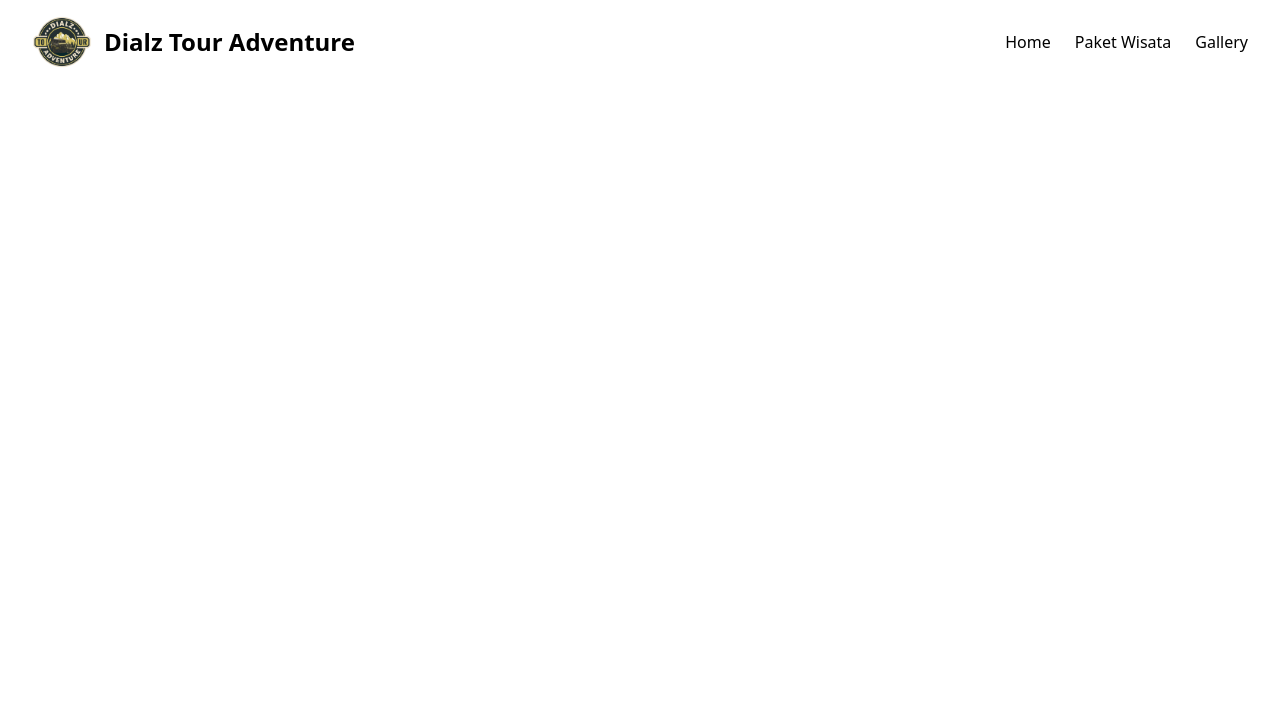
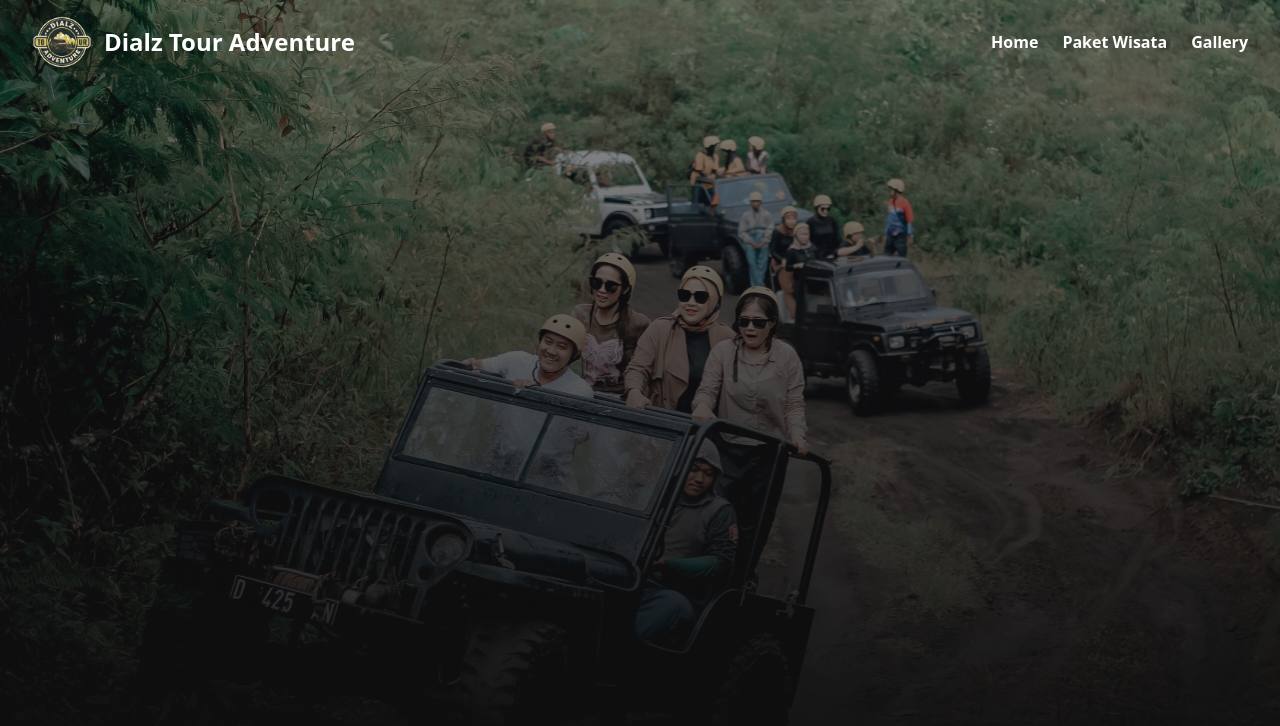
Before and after one commit to aufaikrimaa/kjtg-company-profile, a React (Vite) app: page / in a window 1280 px wide. Shown: the top 726 px of the page. Built offline with nearby package versions, Linux system fonts and the light colour scheme.

Commit message:
add hero

```diff
--- /dev/null
+++ b/src/components/hero/Hero.jsx
@@ -0,0 +1,10 @@
+import "./hero.css";
+
+function Hero() {
+  return (
+    <>
+      <div className="hero relative"></div>
+    </>
+  );
+}
+export default Hero;
--- /dev/null
+++ b/src/components/hero/hero.css
@@ -0,0 +1,11 @@
+.hero {
+  background-image: linear-gradient(
+      180deg,
+      rgba(217, 217, 217, 0) 0%,
+      rgba(217, 217, 217, 0) 0%,
+      #0f0f0f 100%
+    ),
+    url("../../assets/images/hero.svg");
+  background-size: cover;
+  height: 100vh;
+}
--- a/src/components/navbar/Navbar.css
+++ b/src/components/navbar/Navbar.css
@@ -0,0 +1,3 @@
+.navbar {
+  width: 100vw;
+}
--- a/src/components/navbar/Navbar.jsx
+++ b/src/components/navbar/Navbar.jsx
@@ -1,13 +1,14 @@
 import { Link } from "react-router-dom";
 import logo from "../../assets/images/logo-dialz.png";
+import "./navbar.css";
 
 function Navbar() {
   return (
     <>
-      <div className="navbar">
-        <div className="container flex px-5 py-2 justify-between">
+      <div className="navbar fixed z-10">
+        <div className="container flex px-5 py-2 justify-between font-bold text-white">
           <div className="logo">
-            <div className="flex font-bold">
+            <div className="flex ">
               <img src={logo} alt="" className="w-8 h-auto " />
               <div className="text-2xl self-center ml-2">
                 Dialz Tour Adventure
--- /dev/null
+++ b/src/components/why-us/WhyUs.jsx
@@ -0,0 +1,10 @@
+import "./whyus.css";
+
+function WhyUs() {
+  return (
+    <>
+      <div className="whyus"></div>
+    </>
+  );
+}
+export default WhyUs;
--- /dev/null
+++ b/src/components/why-us/whyus.css
@@ -0,0 +1,4 @@
+.whyus {
+  background-color: #0f0f0f;
+  height: 60vh;
+}
--- a/src/pages/Home.jsx
+++ b/src/pages/Home.jsx
@@ -1,9 +1,13 @@
+import Hero from "../components/hero/Hero";
 import Navbar from "../components/navbar/Navbar";
+import WhyUs from "../components/why-us/WhyUs";
 
 function Home() {
   return (
     <>
       <Navbar />
+      <Hero />
+      <WhyUs />
     </>
   );
 }
```
Also changed, not shown: src/assets/images/hero.jpg (added), src/assets/images/hero.svg (added).
